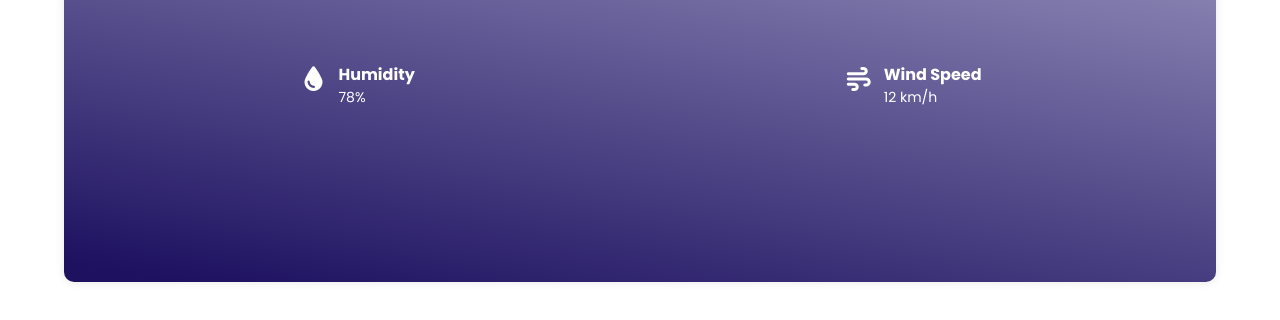
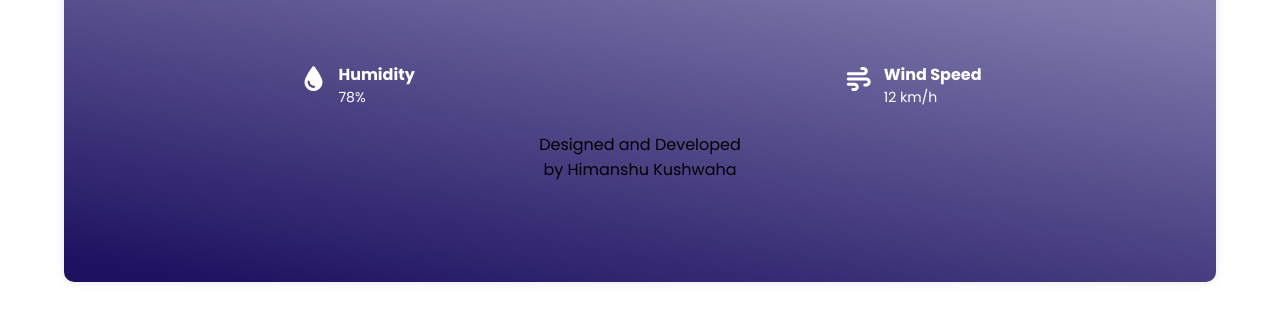
Before and after one commit to Himanshhhyou/JavaScript-Projects, a plain HTML site: page weather-app/index.html in a window 1280 px wide. Shown: the part 478-798 px from the top of the page. Drawn offline with Linux system fonts and the light colour scheme; no server answers.

Commit message:
Add developer credit to index.html

```diff
--- a/weather-app/index.html
+++ b/weather-app/index.html
@@ -34,6 +34,7 @@
             </div>
 
         </div>
+    <p style="text-align: center;">Designed and Developed <br> by Himanshu Kushwaha</p>
     </div>
 
     <script src="script.js"></script>
```
